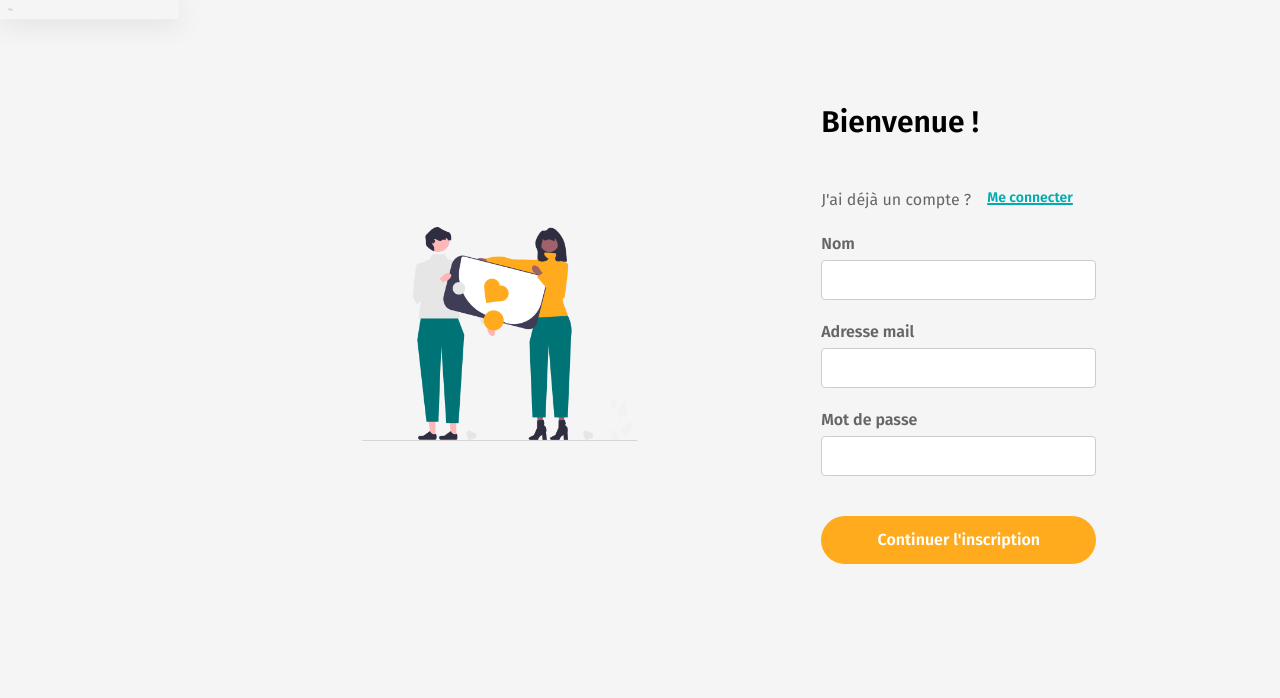
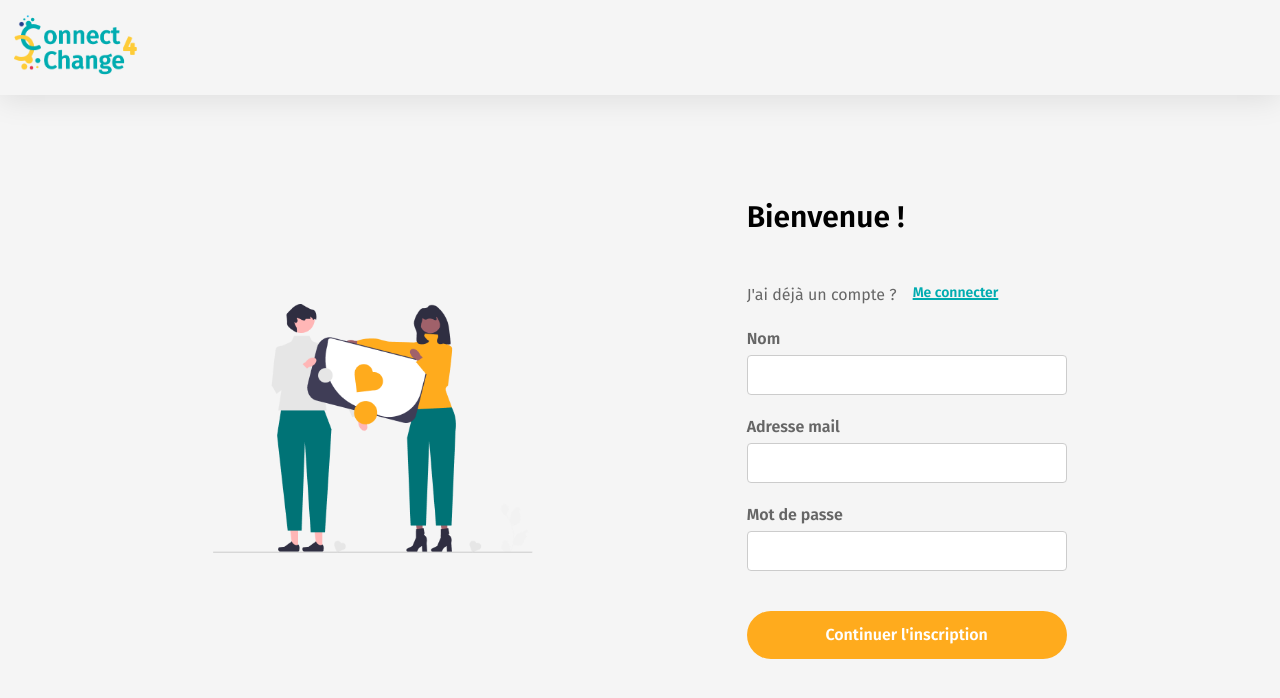
Before and after one commit to Julien879465/Connect4Change, a React (Vite) app in the folder frontend/: page /Registration in a window 1280 px wide. Shown: the top 698 px of the page. Built offline with nearby package versions, Linux system fonts and the light colour scheme; no server answers.

Commit message:
fix navbar connexion

```diff
--- a/frontend/src/pages/Connexion.jsx
+++ b/frontend/src/pages/Connexion.jsx
@@ -36,7 +36,7 @@ function Connexion() {
   };
 
   return (
-    <>
+    <div className="flex flex-col w-full">
       <Navbar />
       <div className="flex flex-col items-center mt-20">
         <div className="flex flex-row items-center justify-evenly w-full">
@@ -98,7 +98,7 @@ function Connexion() {
           </div>
         </div>
       </div>
-    </>
+    </div>
   );
 }
 
--- a/frontend/src/pages/Registration.jsx
+++ b/frontend/src/pages/Registration.jsx
@@ -38,7 +38,7 @@ function Registration() {
   };
 
   return (
-    <>
+    <div className="flex flex-col w-full">
       <Navbar />
       <div className="flex flex-col items-center w-full mt-20">
         <div className="flex flex-row items-center justify-evenly w-full">
@@ -116,7 +116,7 @@ function Registration() {
           </div>
         </div>
       </div>
-    </>
+    </div>
   );
 }
 
```
